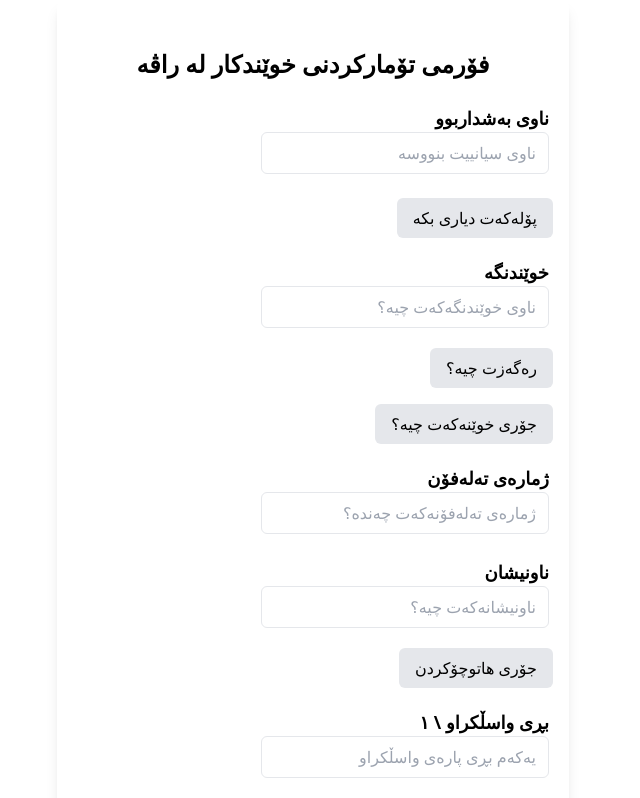
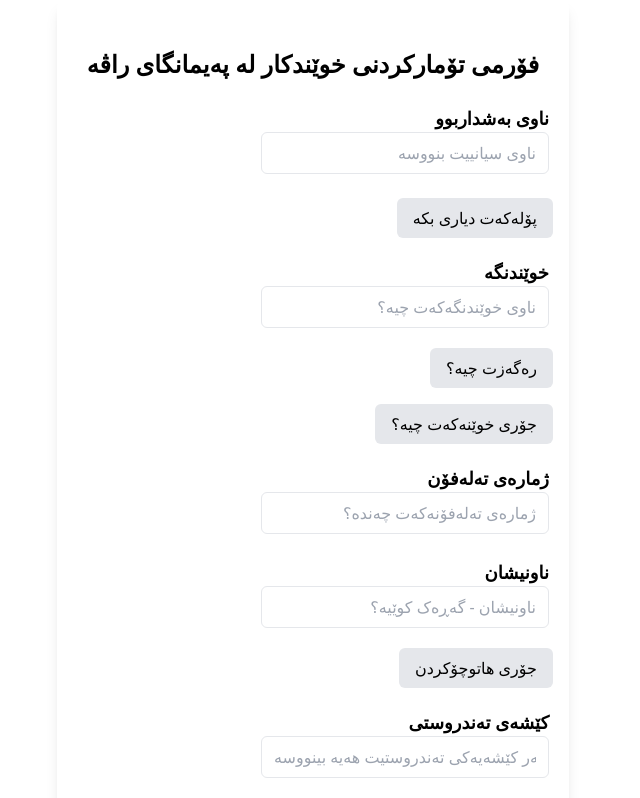
Before and after one commit to shashankaf/rava-form, a Next.js app: page / in a window 1280 px wide. Shown: the top 798 px of the page, without its empty margins (327-967 px from the left). Built offline with nearby package versions, Linux system fonts and the light colour scheme.

Commit message:
map issue

```diff
--- a/src/pages/components/Dropdown.jsx
+++ b/src/pages/components/Dropdown.jsx
@@ -25,7 +25,7 @@ const Dropdown = ({options, text}) => {
       </button>
       {isOpen && (
         <div className="absolute top-full left-0 mt-1 bg-white border border-gray-300 shadow-lg rounded-md z-10">
-          {options.map((option) => (
+          {options?.map((option) => (
             <div
               key={option.id}
               onClick={() => handleOptionSelect(option)}
--- a/src/pages/components/MultiSelectComponent.jsx
+++ b/src/pages/components/MultiSelectComponent.jsx
@@ -18,7 +18,7 @@ const MultiSelectComponent = ({ options, text }) => {
     <div>
       <h3 className="text-lg font-bold text-right">{text}</h3>
       <div className="grid grid-cols-2 gap-2">
-        {options.map((option) => (
+        {options?.map((option) => (
           <div key={option.id} className="flex items-center bg-gray-100 p-2 rounded-md">
             <input
               type="checkbox"
@@ -45,8 +45,7 @@ const MultiSelectComponent = ({ options, text }) => {
       <div>
         <p>
           بژاردەکانت:{" "}
-          {selectedOptions
-            .map((id) => options.find((option) => option.id === id).value)
+          {selectedOptions?.map((id) => options.find((option) => option.id === id).value)
             .join("، ")}
         </p>
       </div>
--- a/src/pages/index.tsx
+++ b/src/pages/index.tsx
@@ -29,7 +29,7 @@ export default function Home() {
       </Head>
       <main className="flex items-center justify-center">
         <div className="w-full max-w-lg px-4 py-8 bg-white shadow-lg rounded-lg">
-          <Title text="فۆرمی تۆمارکردنی خوێندکار لە راڤە" />
+          <Title text="فۆرمی تۆمارکردنی خوێندکار لە پەیمانگای راڤە" />
           <div className="flex flex-col items-end space-y-4">
             <InputCmp
               label="ناوی بەشداربوو"
@@ -54,12 +54,12 @@ export default function Home() {
             />
             <InputCmp
               label="ناونیشان"
-              placeholder="ناونیشانەکەت چیە؟"
+              placeholder="ناونیشان - گەڕەک کوێیە؟"
               state={address}
               setState={setAddress}
             />
             <Travel />
-            <InputCmp
+{/*             <InputCmp
               label="بڕی واسڵکراو \ ١"
               placeholder="یەکەم بڕی پارەی واسڵکراو"
               state={firstPay}
@@ -70,7 +70,7 @@ export default function Home() {
               placeholder="دووەم بڕی پارەی واسڵکراو"
               state={secondPay}
               setState={setSecondPay}
-            />
+            /> */}
             <InputCmp
               label="کێشەی تەندروستی"
               placeholder="گەر کێشەیەکی تەندروستیت هەیە بینووسە"
```
